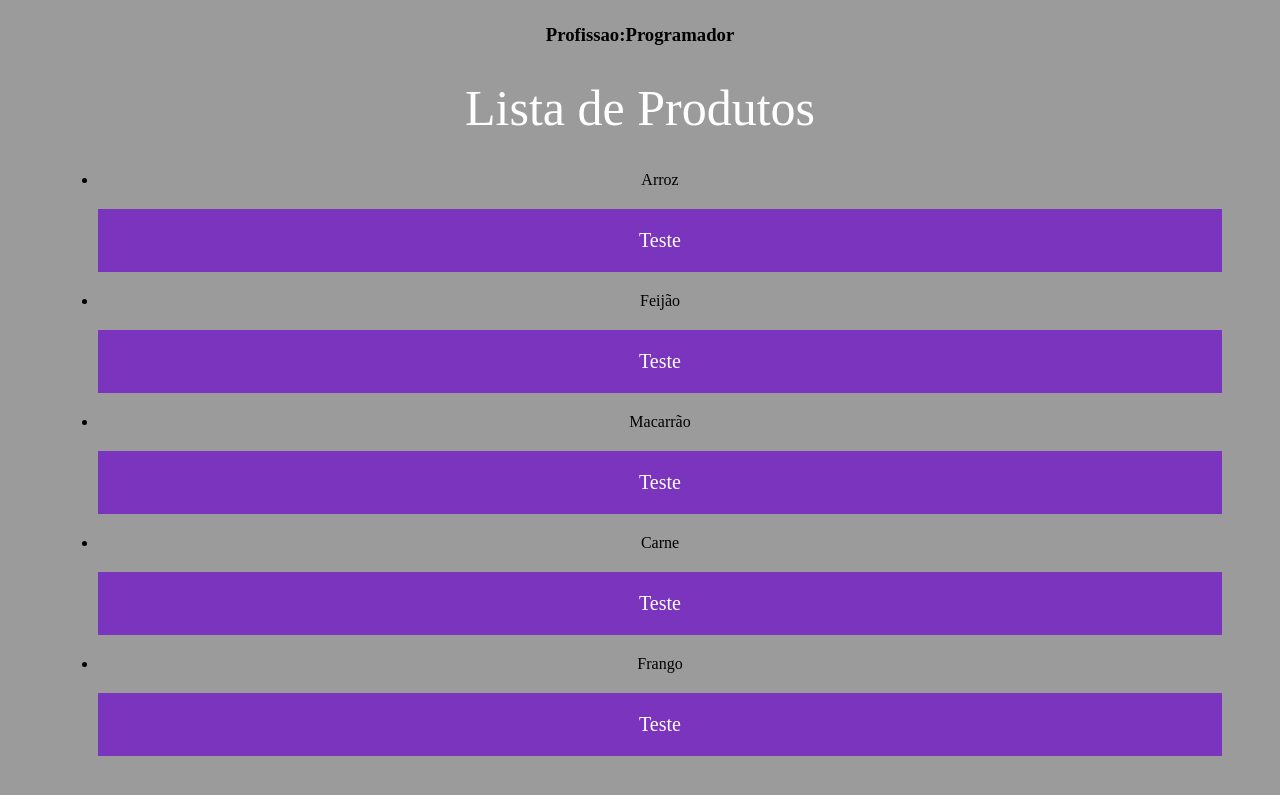
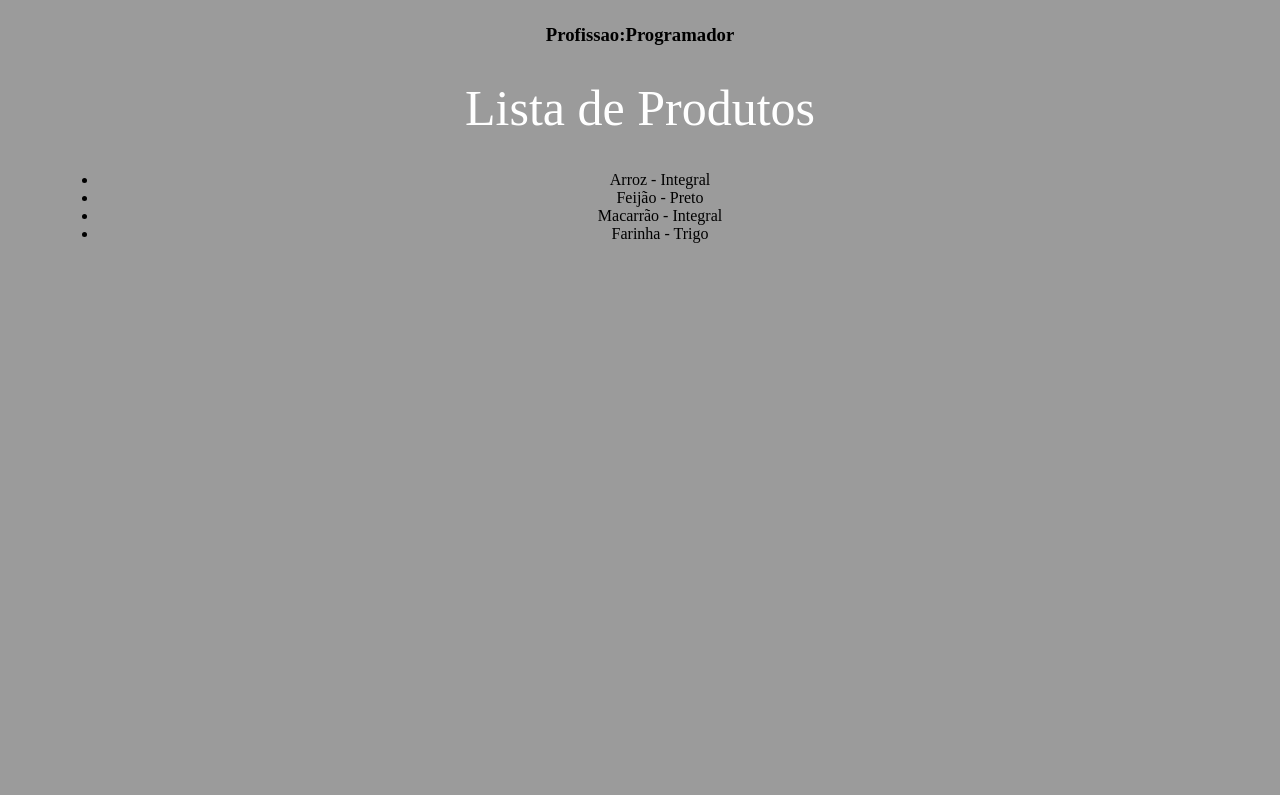
Before and after one commit to Alekinhos/ProjectReact, a React (Create React App) app: page / in a window 1280 px wide. Shown: the part 1075-1870 px from the top of the page. After the commit the page ends 1842 px from the top, so only its background shows below. Built offline with nearby package versions, Linux system fonts and the light colour scheme.

Commit message:
Continuacao da demanda

```diff
--- a/src/components/Item.js
+++ b/src/components/Item.js
@@ -1,13 +1,21 @@
-function Item(props) {
+import PropTypes from 'prop-types'
+
+function Item({alimento,tipo}) {
 
     return (
         <>
             <li>
-                {props.name}
+                {alimento} - {tipo}
             </li>
-            <p>Teste</p>
         </>
     )
 }
 
+
+// Validações de tipos de dados
+Item.prototype = {
+    alimento: PropTypes.string.isRequired,
+    tipo: PropTypes.string.isRequired
+}
+
 export default Item
--- a/src/components/List.js
+++ b/src/components/List.js
@@ -5,11 +5,11 @@ function List(){
         <>
             <h1>Lista de Produtos</h1>
             <ul>
-                <Item name="Arroz"/>
-                <Item name="Feijão"/>
-                <Item name="Macarrão"/>
-                <Item name="Carne"/>
-                <Item name="Frango"/>
+                <Item alimento="Arroz" tipo="Integral"/>
+                <Item alimento="Feijão" tipo="Preto"/>
+                <Item alimento="Macarrão" tipo="Integral"/>
+                <Item alimento="Farinha" tipo="Trigo"/>
+
             </ul>
         </>
     )
```
